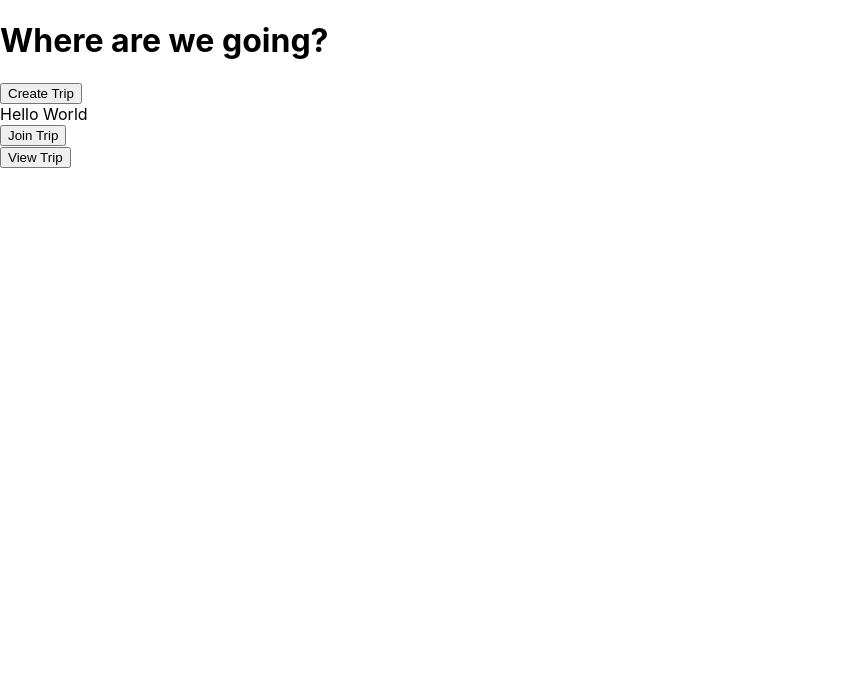
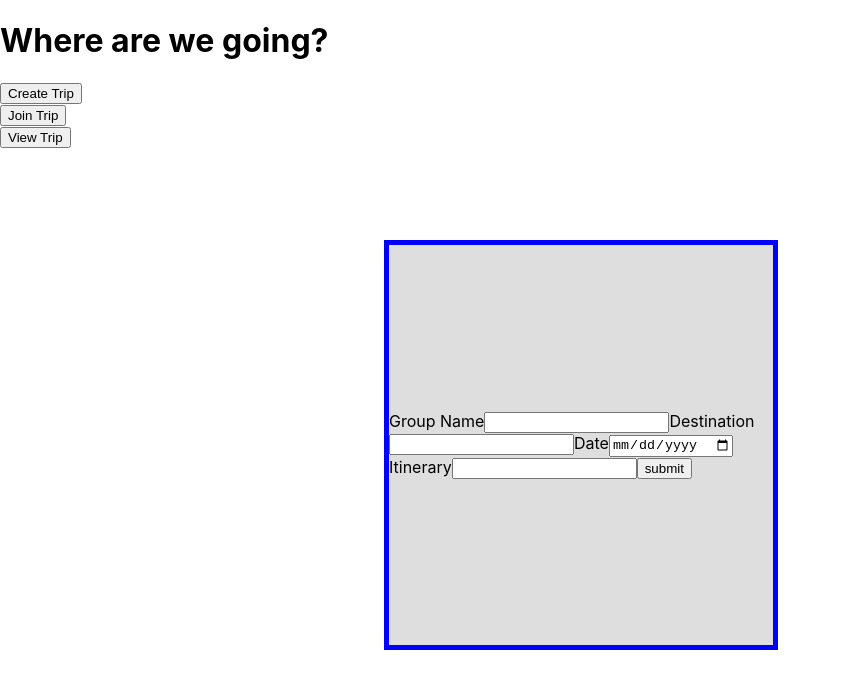
Before and after one commit to SchoolOfCode/bc13_final-project_front-end-amb, a React (Create React App) app: page / in a window 1280 px wide. Both pictures are taken after a click on the button "Create Trip". Shown: the top 688 px of the page, without its empty margins (0-841 px from the left). Built offline with nearby package versions, Linux system fonts and the light colour scheme.

Commit message:
started the create trip form -
Co-authored-by: Dionne Soper-Dyer dionne.soperdyer@gmail.com
Co-authored-by: Celia Bocking celiabocking99@gmail.com

```diff
--- a/package.json
+++ b/package.json
@@ -12,6 +12,7 @@
     "@types/react-dom": "^18.0.10",
     "react": "^18.2.0",
     "react-dom": "^18.2.0",
+    "react-hook-form": "^7.41.5",
     "react-scripts": "5.0.1",
     "typescript": "^4.9.4",
     "web-vitals": "^2.1.4"
--- a/src/components/CreateTrip/createTrip.css
+++ b/src/components/CreateTrip/createTrip.css
@@ -0,0 +1,14 @@
+.create-trip-form {
+    position: fixed;
+    display: flex;
+    top: 30%;
+    left: 30%;
+    background-color: rgb(222, 222, 222);
+    width: 30%;
+    height: 50%;
+    justify-content: center;
+    flex-direction: column;
+    align-items: center;
+    border: 5px solid blue;
+    flex-wrap: wrap;
+}
--- a/src/components/CreateTrip/createTrip.tsx
+++ b/src/components/CreateTrip/createTrip.tsx
@@ -1,9 +1,71 @@
 import React from 'react'
+import {useForm} from 'react-hook-form'
+import './createTrip.css'
 
 const CreateTrip = () => {
-    return <>
-    <div>Hello World</div>
-    </>
+
+const {
+    register,
+    handleSubmit,
+    reset,
+    formState: { errors }
+} = useForm();
+
+function onSubmit(data:any) {
+    console.log(data)
+}
+
+
+
+    return (<>
+    <div className="create-trip-form">
+    <form onSubmit={handleSubmit(onSubmit)}>
+        <label>Group Name</label>
+        <input
+            type="text"
+            {...register("group", {
+                required: true,
+                minLength: 3,
+            })}/>
+            {errors.group && <p>This field needs to be completed</p>}
+
+        <label>Destination</label>
+        <input
+            type="text"
+            {...register("destination", {
+                required: true,
+                minLength: 3,
+            })}/>
+            {errors.destination && <p>This field needs to be completed</p>}
+
+        <label>Date</label>
+        <input
+            type="date"
+            {...register("date", {
+                required: true,
+                minLength: 3,
+            })}/>
+            {errors.date && <p>This field needs to be completed</p>}
+
+        <label>Itinerary</label>
+        <input
+            type="text"
+            {...register("itinerary", {
+                required: true,
+                minLength: 3,
+            })}/>
+            {errors.itinerary && <p>This field needs to be completed</p>}
+
+
+        <input type="submit" value="submit"></input>
+
+
+
+
+
+    </form>
+    </div>
+    </>)
 }
 
 export default CreateTrip
--- a/src/components/Dashboard/dashboard.tsx
+++ b/src/components/Dashboard/dashboard.tsx
@@ -36,7 +36,7 @@ const Dashboard = () => {
     <button onClick={() => {handleJoinTripVisibility()}}>Join Trip</button>
 
     <div style={{visibility: joinTripVisibility ? 'visible' : 'hidden'}}>
-        <JoinTrip></JoinTrip>
+        <JoinTrip visibility={handleJoinTripVisibility}></JoinTrip>
     </div>
 
     <button onClick={() => {handleViewTripVisibility()}}>View Trip</button>
--- a/src/components/JoinTripPage/joinTrip.css
+++ b/src/components/JoinTripPage/joinTrip.css
@@ -0,0 +1,13 @@
+.join-form {
+    width: 30%;
+    height: 30%;
+    top: 30%;
+    left: 30%;
+    display: flex;
+    justify-content: center;
+    align-items: center;
+    position: fixed;
+    background-color: rgb(246, 246, 246);
+    border: 3px solid blue;
+    border-radius: 15px;
+}
--- a/src/components/JoinTripPage/joinTrip.tsx
+++ b/src/components/JoinTripPage/joinTrip.tsx
@@ -1,8 +1,29 @@
-import React from 'react'
+import React, {useState} from 'react'
+import './joinTrip.css'
 
-const JoinTrip = () => {
-    return <>
-    </>
+const JoinTrip = (props:any) => {
+
+const [tripID, setTripID] = useState("")
+
+
+function handleSubmit(e:any) {
+     e.preventDefault();
+
+    console.log(tripID)
+
+    props.visibility()
+
+    setTripID("")
+}
+
+    return <div className="join-form">
+        <form onSubmit={handleSubmit}>
+            <label>Trip ID
+                <input type="text" placeholder='enter trip ID here...' onChange={(e) => {setTripID(e.target.value)}} value={tripID}></input>
+            </label>
+            <input type="submit" value="Submit"></input>
+        </form>
+    </div>
 }
 
 export default JoinTrip
```
Also changed, not shown: 1 other file (tests, documents, lock files or other folders).
